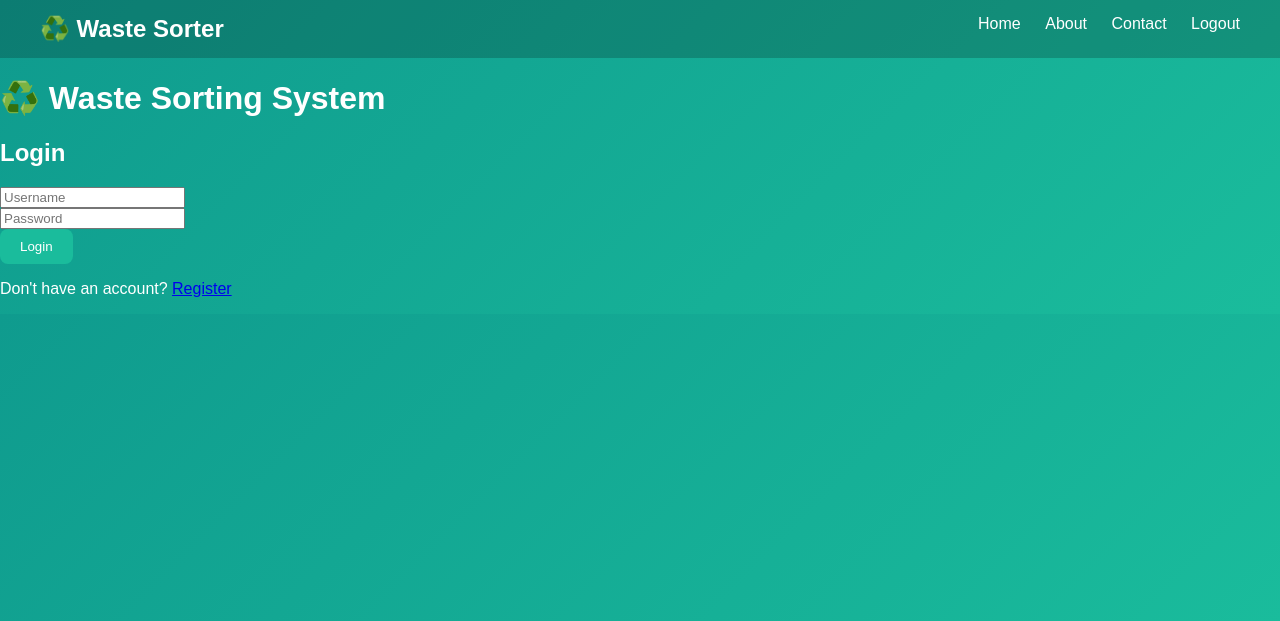
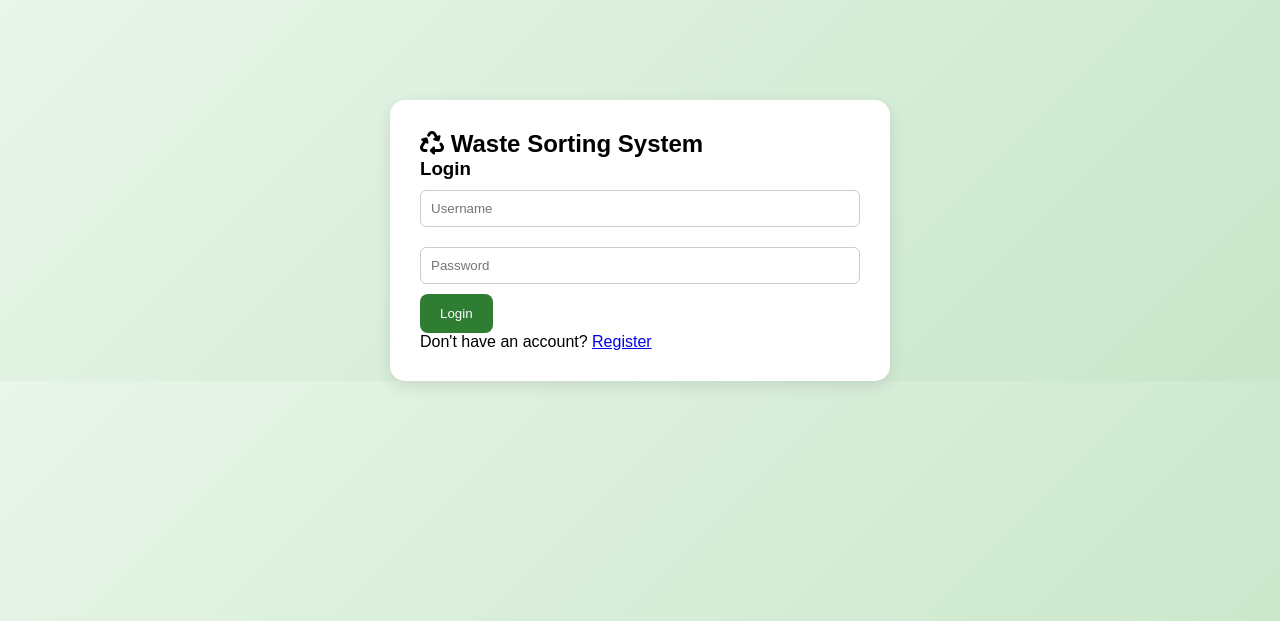
Before and after one commit to marveluj02/waste_detection, a Flask app: page / in a window 1280 px wide. Shown: the top 621 px of the page. Run offline with Flask 3, Linux system fonts and the light colour scheme; parts of the project's set-up code (start-up, migrations or seed data) failed here and were passed over.

Commit message:
Added navbar, improved UI design, and integrated icons across all pages

```diff
--- a/static/style.css
+++ b/static/style.css
@@ -1,51 +1,89 @@
+/* RESET */
+* {
+    margin: 0;
+    padding: 0;
+    box-sizing: border-box;
+    font-family: 'Poppins', sans-serif;
+}
+
+/* BODY */
 body {
-    margin: 0;
-    font-family: 'Poppins', sans-serif;
-    background: linear-gradient(135deg, #0f9b8e, #1abc9c);
-    color: white;
+    background: linear-gradient(135deg, #e8f5e9, #c8e6c9);
 }
 
 /* NAVBAR */
 .navbar {
     display: flex;
     justify-content: space-between;
-    padding: 15px 40px;
-    background: rgba(0,0,0,0.2);
+    align-items: center;
+    background: #1b5e20;
+    padding: 15px 30px;
+    color: white;
 }
 
 .navbar h2 {
-    margin: 0;
+    font-weight: 600;
 }
 
 .navbar a {
     color: white;
+    margin-left: 20px;
     text-decoration: none;
-    margin-left: 20px;
+    font-weight: 500;
+}
+
+/* LAYOUT */
+.main {
+    display: flex;
+}
+
+/* SIDEBAR */
+.sidebar {
+    width: 220px;
+    height: 100vh;
+    background: #2e7d32;
+    color: white;
+    padding: 20px;
+}
+
+.sidebar a {
+    display: block;
+    color: white;
+    margin: 15px 0;
+    text-decoration: none;
+}
+
+/* CONTENT AREA */
+.content {
+    flex: 1;
+    padding: 40px;
 }
 
 /* CARD */
 .card {
     background: white;
-    color: black;
     padding: 30px;
-    border-radius: 12px;
-    width: 350px;
+    border-radius: 15px;
+    box-shadow: 0px 5px 15px rgba(0,0,0,0.1);
+    max-width: 500px;
     margin: auto;
-    margin-top: 80px;
-    text-align: center;
-    box-shadow: 0px 10px 30px rgba(0,0,0,0.2);
 }
 
 /* BUTTON */
 button {
-    background: #1abc9c;
+    background: #2e7d32;
+    color: white;
     border: none;
-    padding: 10px 20px;
-    color: white;
+    padding: 12px 20px;
     border-radius: 8px;
     cursor: pointer;
 }
 
-button:hover {
-    background: #16a085;
+/* INPUT */
+input {
+    width: 100%;
+    padding: 10px;
+    margin: 10px 0;
+    border-radius: 6px;
+    border: 1px solid #ccc;
 }
--- a/templates/about.html
+++ b/templates/about.html
@@ -3,6 +3,7 @@
 <head>
     <title>About</title>
     <link rel="stylesheet" href="{{ url_for('static', filename='style.css') }}">
+    <link rel="stylesheet" href="https://cdnjs.cloudflare.com/ajax/libs/font-awesome/6.5.0/css/all.min.css">
 </head>
 
 <body>
--- a/templates/contact.html
+++ b/templates/contact.html
@@ -3,6 +3,7 @@
 <head>
     <title>Contact</title>
     <link rel="stylesheet" href="{{ url_for('static', filename='style.css') }}">
+    <link rel="stylesheet" href="https://cdnjs.cloudflare.com/ajax/libs/font-awesome/6.5.0/css/all.min.css">
 </head>
 
 <body>
--- a/templates/login.html
+++ b/templates/login.html
@@ -3,28 +3,18 @@
 <head>
     <title>Login</title>
     <link rel="stylesheet" href="{{ url_for('static', filename='style.css') }}">
+    <link rel="stylesheet" href="https://cdnjs.cloudflare.com/ajax/libs/font-awesome/6.5.0/css/all.min.css">
 </head>
+
 <body>
 
-    <link rel="stylesheet" href="{{ url_for('static', filename='style.css') }}">
-
-<div class="navbar">
-    <h2>♻️ Waste Sorter</h2>
-    <div>
-        <a href="/dashboard">Home</a>
-        <a href="/about">About</a>
-        <a href="/contact">Contact</a>
-        <a href="/logout">Logout</a>
-    </div>
-</div>
-
-<div class="container">
-    <h1>♻️ Waste Sorting System</h1>
-    <h2>Login</h2>
+<div class="card" style="margin-top:100px;">
+    <h2><i class="fas fa-recycle"></i> Waste Sorting System</h2>
+    <h3>Login</h3>
 
     <form method="POST">
-        <input type="text" name="username" placeholder="Username" required><br>
-        <input type="password" name="password" placeholder="Password" required><br>
+        <input type="text" name="username" placeholder="Username" required>
+        <input type="password" name="password" placeholder="Password" required>
         <button type="submit">Login</button>
     </form>
 
--- a/templates/register.html
+++ b/templates/register.html
@@ -3,6 +3,7 @@
 <head>
     <title>Register</title>
     <link rel="stylesheet" href="{{ url_for('static', filename='style.css') }}">
+    <link rel="stylesheet" href="https://cdnjs.cloudflare.com/ajax/libs/font-awesome/6.5.0/css/all.min.css">
 </head>
 <body>
 
```
Also changed, not shown: templates/dashboard.html (+28 -28 lines).
